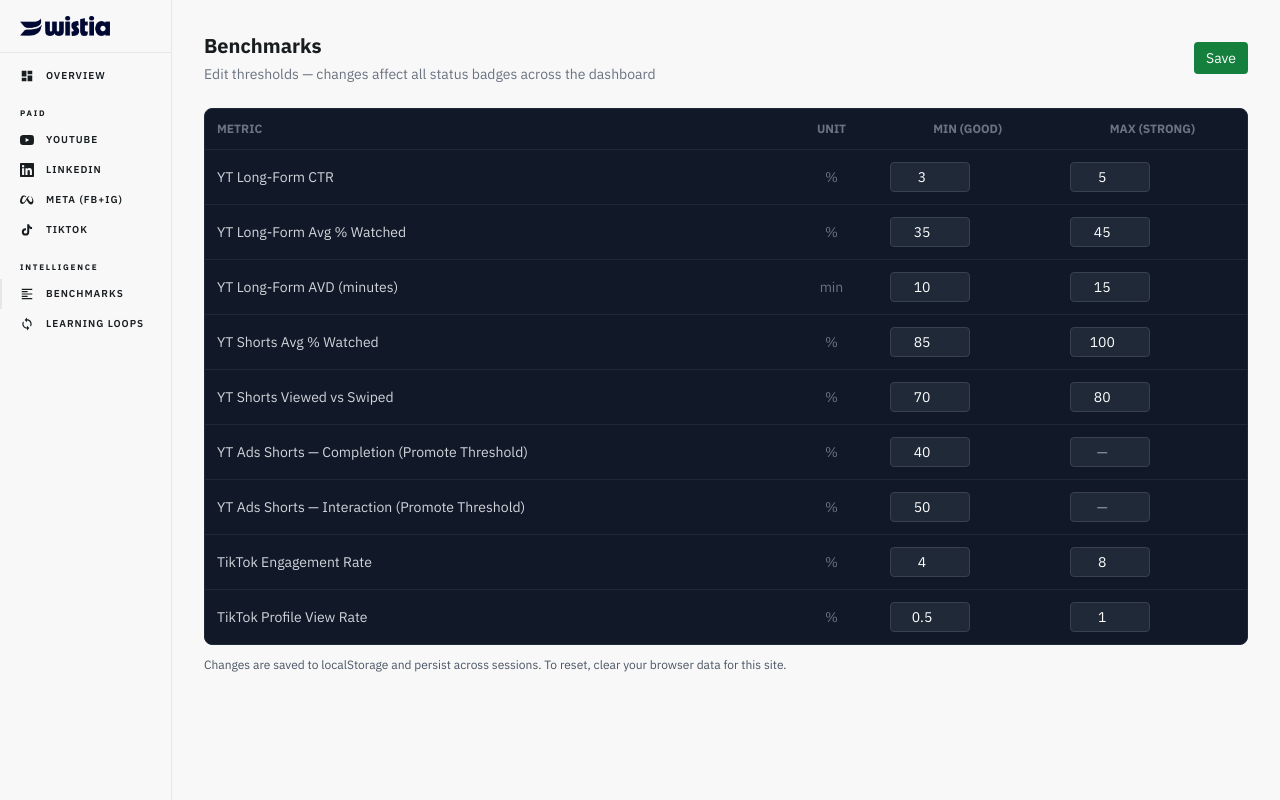
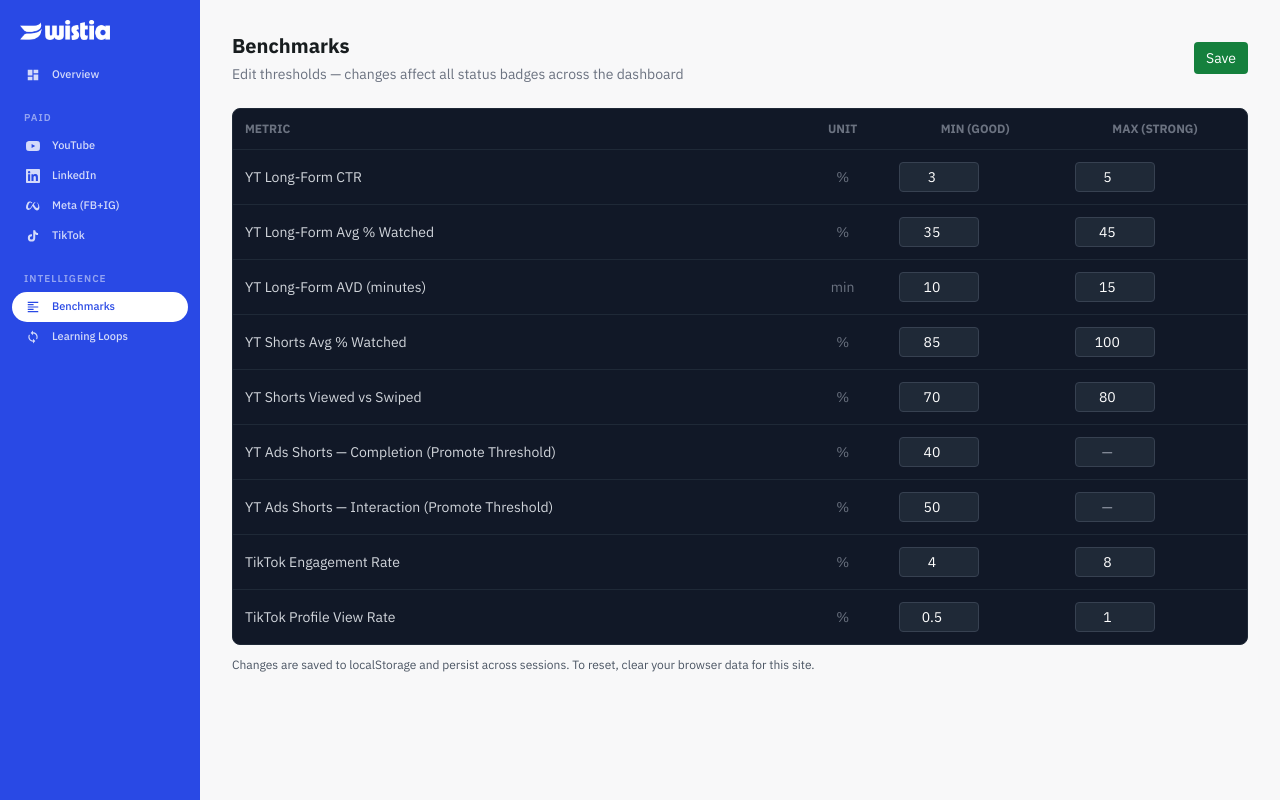
Before and after one commit to frankramblings/wistia-paid-dashboard, a Next.js app: page /benchmarks in a window 1280 px wide. Built offline with nearby package versions, Linux system fonts and the light colour scheme.

Commit message:
feat: restyle sidebar with Wistia blue chrome and pill active state

```diff
--- a/components/MobileNav.tsx
+++ b/components/MobileNav.tsx
@@ -29,12 +29,12 @@
 export default function MobileNav() {
   const pathname = usePathname();
   return (
-    <nav className="sm:hidden fixed bottom-0 left-0 right-0 z-50 bg-bone-alt border-t border-bone-border flex">
+    <nav className="sm:hidden fixed bottom-0 left-0 right-0 z-50 bg-white border-t border-w-border flex">
       {TABS.map(({ label, href, Icon }) => {
         const active = pathname === href;
         return (
           <Link key={href} href={href}
-            className={`flex-1 flex flex-col items-center justify-center gap-1 py-2.5 transition-colors ${active ? 'text-bone-hi' : 'text-bone-mid'}`}>
+            className={`flex-1 flex flex-col items-center justify-center gap-1 py-2.5 transition-colors ${active ? 'text-w-blue' : 'text-w-mid'}`}>
             <Icon />
             <span className="text-[8px] font-semibold tracking-[.08em] uppercase">{label}</span>
           </Link>
--- a/components/Sidebar.tsx
+++ b/components/Sidebar.tsx
@@ -60,52 +60,52 @@
 }
 
 const NAV = [
-  { section: null,           label: 'Overview',        href: '/',               Icon: OverviewIcon },
-  { section: 'Paid',         label: 'YouTube',          href: '/paid',           Icon: YouTubeIcon },
-  { section: null,           label: 'LinkedIn',         href: '/paid/linkedin',  Icon: LinkedInIcon },
-  { section: null,           label: 'Meta (FB+IG)',     href: '/paid/meta',      Icon: MetaIcon },
-  { section: null,           label: 'TikTok',           href: '/paid/tiktok',    Icon: TikTokIcon },
-  { section: 'Intelligence', label: 'Benchmarks',       href: '/benchmarks',     Icon: BenchmarksIcon },
-  { section: null,           label: 'Learning Loops',   href: '/learning-loops', Icon: LoopsIcon },
+  { section: null,           label: 'Overview',      href: '/',               Icon: OverviewIcon },
+  { section: 'Paid',         label: 'YouTube',        href: '/paid',           Icon: YouTubeIcon },
+  { section: null,           label: 'LinkedIn',       href: '/paid/linkedin',  Icon: LinkedInIcon },
+  { section: null,           label: 'Meta (FB+IG)',   href: '/paid/meta',      Icon: MetaIcon },
+  { section: null,           label: 'TikTok',         href: '/paid/tiktok',    Icon: TikTokIcon },
+  { section: 'Intelligence', label: 'Benchmarks',     href: '/benchmarks',     Icon: BenchmarksIcon },
+  { section: null,           label: 'Learning Loops', href: '/learning-loops', Icon: LoopsIcon },
 ];
 
 export default function Sidebar() {
   const pathname = usePathname();
   return (
-    <aside className="w-[172px] shrink-0 bg-bone-alt border-r border-bone-border h-screen sticky top-0 flex flex-col overflow-y-auto">
-      <div className="px-5 py-4 border-b border-bone-border shrink-0">
+    <aside className="w-[200px] shrink-0 h-screen sticky top-0 flex flex-col overflow-y-auto bg-w-blue">
+      <div className="px-5 py-5 shrink-0">
         <Image
           src="/wistia-logo.png"
           alt="Wistia"
           width={90}
           height={24}
-          className="object-contain object-left"
+          className="object-contain object-left brightness-0 invert"
           priority
         />
       </div>
 
-      <nav className="flex-1 py-2">
+      <nav className="flex-1 px-3 pb-4">
         {NAV.map(({ section, label, href, Icon }) => {
           const active = pathname === href;
           return (
             <div key={href}>
               {section && (
-                <div className="px-5 pt-4 pb-1.5 text-bone-mid text-[8px] font-bold tracking-[.22em] uppercase">
+                <div className="px-3 pt-5 pb-1.5 text-[10px] font-semibold tracking-widest uppercase text-white/50">
                   {section}
                 </div>
               )}
               <Link
                 href={href}
-                className={`flex items-center gap-2.5 px-4 py-2 border-l-2 transition-colors ${
+                className={`flex items-center gap-2.5 px-3 py-2 rounded-full transition-colors ${
                   active
-                    ? 'border-bone-hi bg-bone-info-bg text-bone-hi'
-                    : 'border-transparent text-bone-mid hover:text-bone-hi hover:bg-bone-border/40'
+                    ? 'bg-white text-w-blue font-semibold'
+                    : 'text-white/80 hover:bg-white/10 hover:text-white'
                 }`}
               >
                 <span className="shrink-0 flex items-center justify-center w-[18px]">
                   <Icon />
                 </span>
-                <span className="text-[10px] font-semibold tracking-[.1em] uppercase leading-tight">{label}</span>
+                <span className="text-[11px] font-medium leading-tight">{label}</span>
               </Link>
             </div>
           );
```
